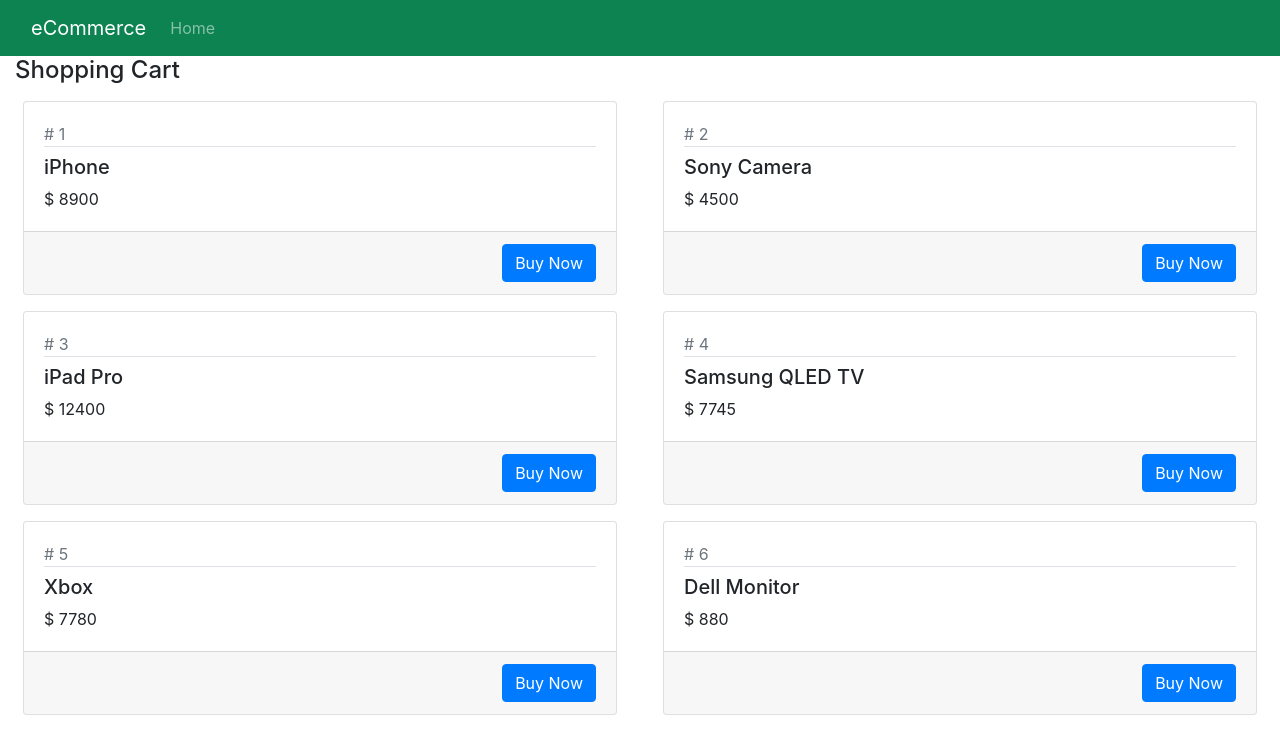
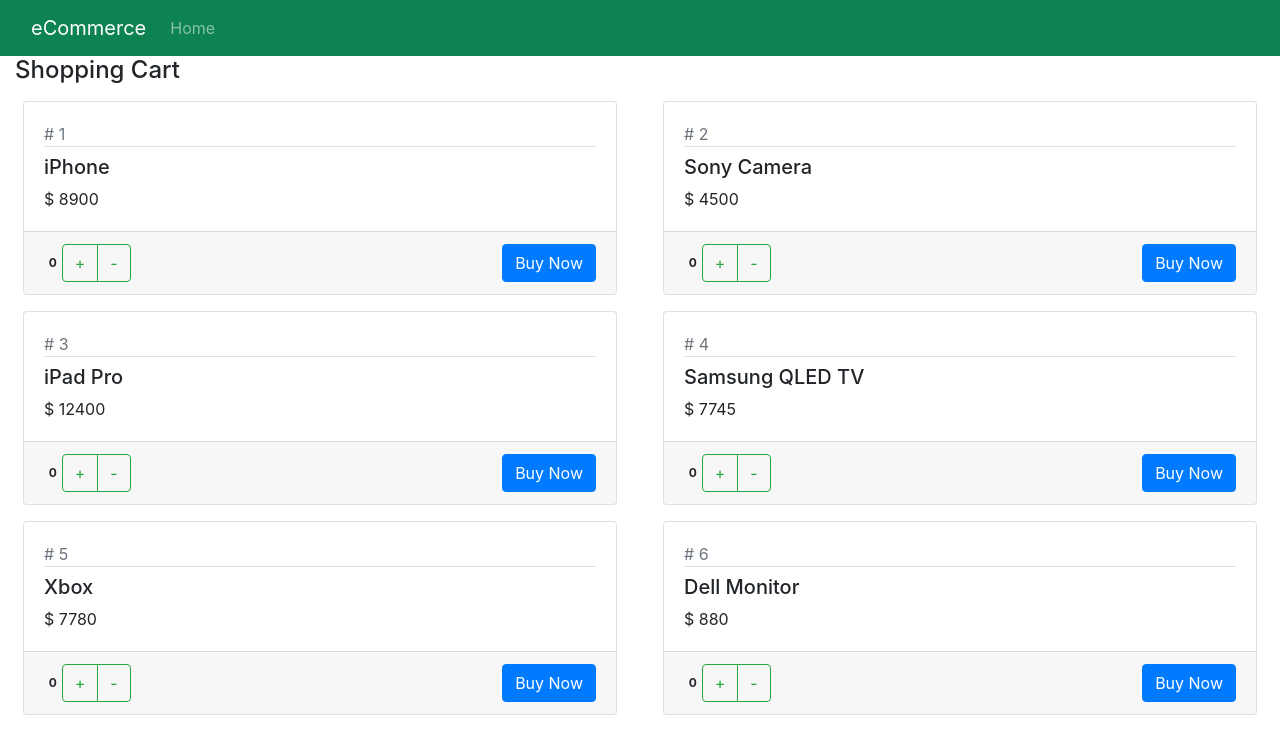
Before and after one commit to ceddddy/App-1, a React (Create React App) app: page / in a window 1280 px wide. Shown: the top 754 px of the page. Built offline with nearby package versions, Linux system fonts and the light colour scheme.

Commit message:
added child rvents(how to handle child evens)

```diff
--- a/src/Product.jsx
+++ b/src/Product.jsx
@@ -20,7 +20,34 @@
           </div>
           {/*card body ends here*/}
 
-          <div className="card-footer text-right">{this.props.children}</div>
+          <div className="card-footer">
+            <div className="float-left">
+              <span className="badge">{this.state.product.quantity}</span>
+
+              <div className="btn-group">
+                <div
+                  className="btn btn-outline-success"
+                  onClick={() => {
+                    this.props.onIncrement(this.state.product, 10);
+                  }}
+                >
+                  +
+                </div>
+                <div
+                  className="btn btn-outline-success"
+                  onClick={() => {
+                    this.props.onDecrement(this.props.product, 0);
+                  }}
+                >
+                  -
+                </div>
+              </div>
+            </div>
+            {/*float left ends here*/}
+
+            <div className="float-right">{this.props.children}</div>
+          </div>
+          {/*card footer ends here*/}
         </div>
       </div>
     );
--- a/src/ShoppingCart.jsx
+++ b/src/ShoppingCart.jsx
@@ -3,12 +3,12 @@
 export default class ShoppingCart extends Component {
   state = {
     products: [
-      { id: 1, productName: "iPhone", price: 8900, quantity: 1 },
-      { id: 2, productName: "Sony Camera", price: 4500, quantity: 2 },
-      { id: 3, productName: "iPad Pro", price: 12400, quantity: 4 },
-      { id: 4, productName: "Samsung QLED TV", price: 7745, quantity: 3 },
-      { id: 5, productName: "Xbox", price: 7780, quantity: 5 },
-      { id: 6, productName: "Dell Monitor", price: 880, quantity: 6 },
+      { id: 1, productName: "iPhone", price: 8900, quantity: 0 },
+      { id: 2, productName: "Sony Camera", price: 4500, quantity: 0 },
+      { id: 3, productName: "iPad Pro", price: 12400, quantity: 0 },
+      { id: 4, productName: "Samsung QLED TV", price: 7745, quantity: 0 },
+      { id: 5, productName: "Xbox", price: 7780, quantity: 0 },
+      { id: 6, productName: "Dell Monitor", price: 880, quantity: 0 },
     ],
   };
 
@@ -21,7 +21,12 @@
           {this.state.products.map((prod) => {
             //invoking child component(Product)
             return (
-              <Product key={prod.id} product={prod}>
+              <Product
+                key={prod.id}
+                product={prod}
+                onIncrement={this.handleIncrement}
+                onDecrement={this.handleDecrement}
+              >
                 <button className="btn btn-primary">Buy Now</button>
               </Product>
             );
@@ -30,4 +35,33 @@
       </div>
     );
   }
+  // render ends here
+
+  // EXECUTES WHEN THE USER CLICKS ON + BUTTON
+  handleIncrement = (product, maxValue) => {
+    // Get index of selected product
+    let allProducts = [...this.state.products];
+    let index = allProducts.indexOf(product);
+
+    if (allProducts[index].quantity < maxValue) {
+      allProducts[index].quantity++;
+
+      // update the state of current component (parent component)
+      this.setState({ products: allProducts });
+    }
+  };
+
+  // EXECUTES WHEN THE USER CLICKS ON - BUTTON
+  handleDecrement = (product, minValue) => {
+    // Get index of selected product
+    let allProducts = [...this.state.products];
+    let index = allProducts.indexOf(product);
+
+    if (allProducts[index].quantity > minValue) {
+      allProducts[index].quantity--;
+
+      // update the state of current component (parent component)
+      this.setState({ products: allProducts });
+    }
+  };
 }
```
